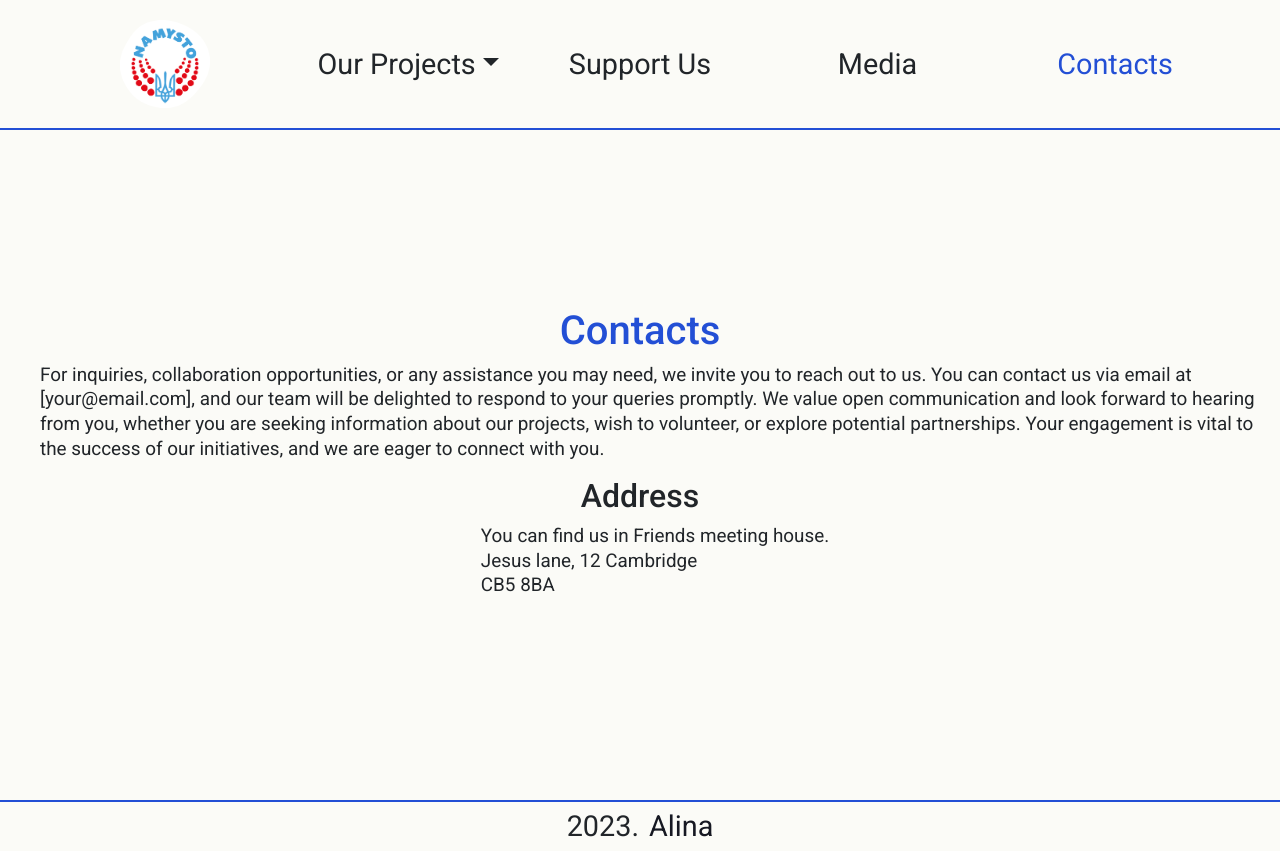
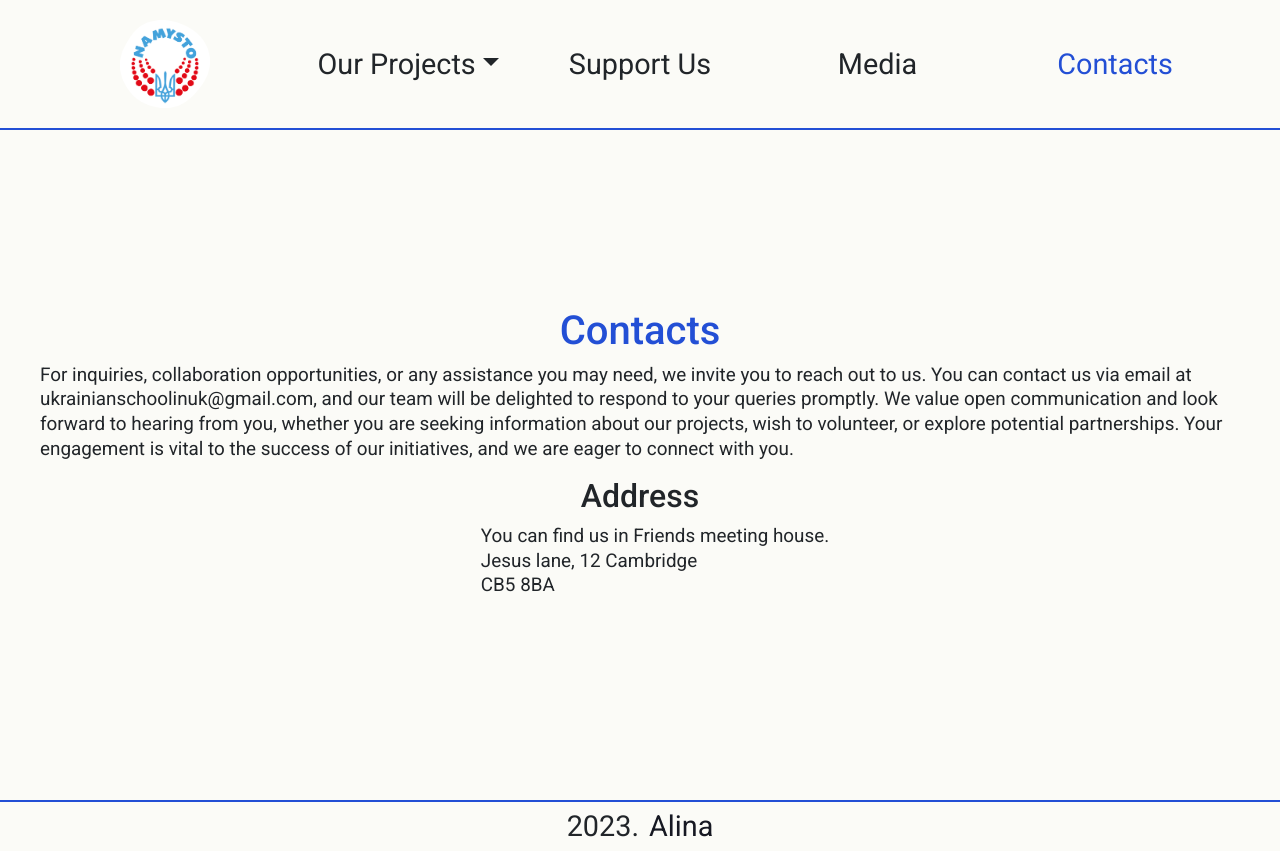
Before and after one commit to namysto/namysto, a React (Vite) app: page /contacts in a window 1280 px wide. Built offline with nearby package versions, Linux system fonts and the light colour scheme; a web font is replaced by a local one.

Commit message:
minor changes

```diff
--- a/src/components/Contacts.jsx
+++ b/src/components/Contacts.jsx
@@ -5,9 +5,9 @@ const Contacts = () => {
       <p>
         For inquiries, collaboration opportunities, or any assistance you may
         need, we invite you to reach out to us. You can contact us via email at
-        [your@email.com], and our team will be delighted to respond to your
-        queries promptly. We value open communication and look forward to
-        hearing from you, whether you are seeking information about our
+        ukrainianschoolinuk@gmail.com, and our team will be delighted to respond
+        to your queries promptly. We value open communication and look forward
+        to hearing from you, whether you are seeking information about our
         projects, wish to volunteer, or explore potential partnerships. Your
         engagement is vital to the success of our initiatives, and we are eager
         to connect with you.
```
